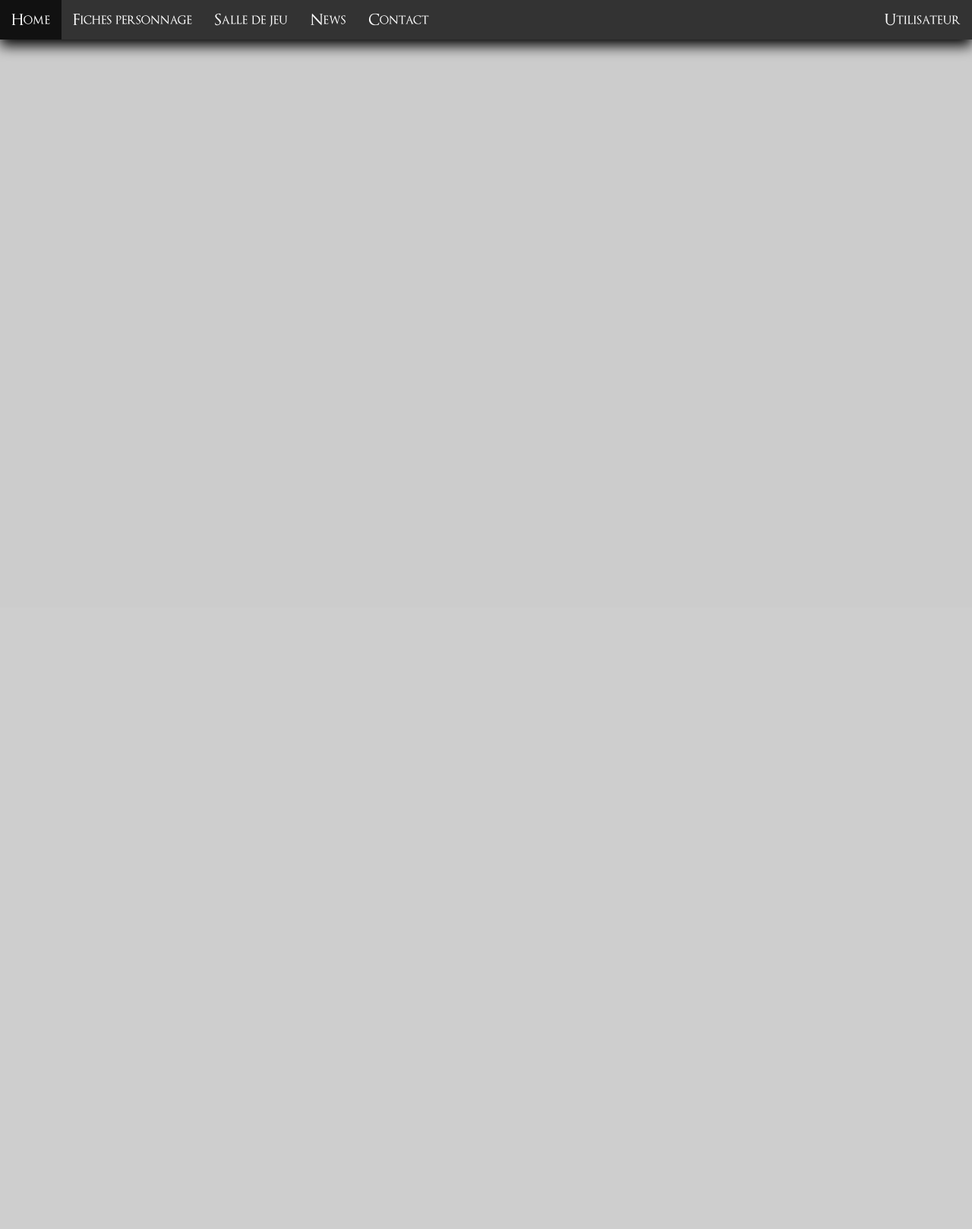
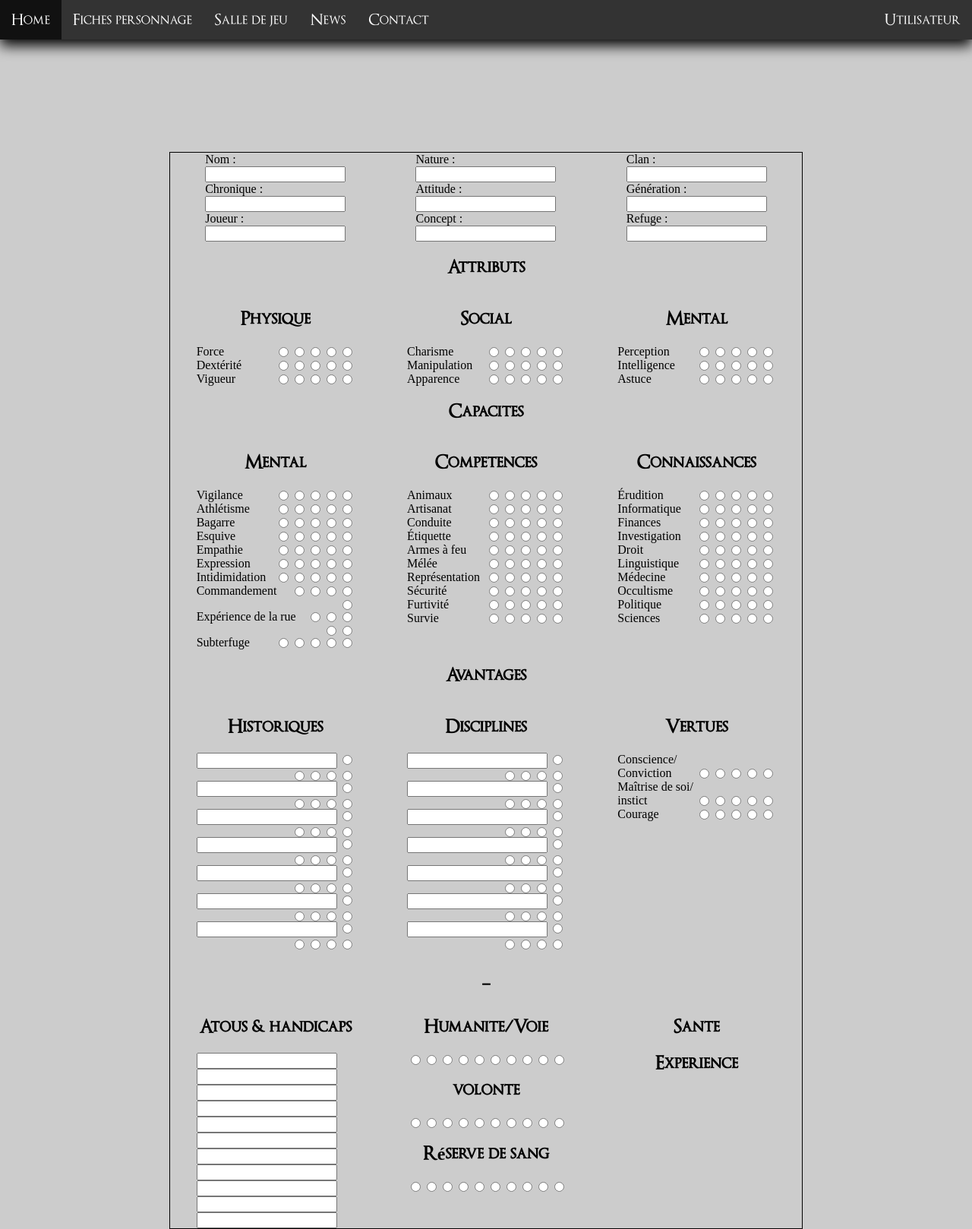
Before and after one commit to BINETsimon/test-repo, a PHP site: page /pages/Fiches/ficheP.html in a window 1280 px wide. Shown: the whole page at 76% size. Before the commit the page ends 74 px from the top, so only its background shows below. Run offline with PHP 8.4, Linux system fonts and the light colour scheme.

Commit message:
Site Vampire 4.0

```diff
--- a/Fiche personnages/css/main.css
+++ b/Fiche personnages/css/main.css
@@ -355,13 +355,15 @@ article li{
 
 /* inscriptions */
 
-.inscriptions{
+.fondformulaire{
     width: 100%;
     height: 100%;
 	color: #fff;
-	background: linear-gradient(-45deg, #EE7752, #E73C7E, #23A6D5, #23D5AB);
+	background: linear-gradient(-45deg, #205072, #329D9C, #36AA96, #4CAF50);
 	background-size: 400% 400%;
-	animation: fondu 15s ease infinite;
+    animation: fondu 15s ease infinite;
+    display: flex;
+    justify-content: center;
 }
 
 @keyframes fondu {
@@ -375,3 +377,84 @@ article li{
 		background-position: 0% 50%
 	}
 }
+
+.formulaire{
+    width: 40%;
+    margin-top: 12%;
+}
+
+.formulaire input, .formulaire h1, .formulaire form{
+    text-align: center;
+}
+
+
+.formulaire h1{
+    font-size: 300%;
+}
+
+.formulaire input{
+    padding: 10px;
+    margin-bottom: 25px;
+    font-size: 150%;
+    border-radius: 25px;
+    border: solid 1px #333;
+}
+
+.formulaire .submit{
+    border-radius: 0px;
+    background-color: #333;
+    color: #fff;
+    font-family: "Optimus";
+}
+
+.connexion{
+    display: block;
+}
+
+.inscriptions{
+    display: none;
+}
+
+.log{
+    position: absolute;
+    bottom: 15%;
+}
+
+/* fiches perso */
+
+.container{
+    margin: auto;
+    margin-top: 200px;
+    border: 1px solid black;
+}
+
+.zones{
+    display: flex;
+    justify-content: space-around;
+}
+
+.zones form{
+    display: flex;
+    flex-direction: column;
+}
+
+.container h1, .container h2{
+    text-align: center;
+}
+
+.attributs{
+    width: 25%;
+}
+
+.attributs input[type="radio"]{
+    float: right;
+}
+
+.humanite, .volonte, .sang{
+    display: flex;
+    justify-content: space-around;
+}
+
+.partie input[type="radio"]{
+    float: none;
+}
--- a/Fiche personnages/pages/Fiches/ficheP.html
+++ b/Fiche personnages/pages/Fiches/ficheP.html
@@ -4,7 +4,7 @@
     <meta charset="utf-8" />
     <meta http-equiv="X-UA-Compatible" content="IE=edge"/>
     <title>Vampire la mascarade</title>
-    <link rel="icon" href="media/icon.png"/>
+    <link rel="icon" href="../../media/icon.png"/>
     <meta name="description" content="Fiches personnages pour le jeu Vampire The Masquerade"/>
     <meta name="keywords" content="JDR, Fiche, personnage, Vampire, Masquerade"/>
     <meta name="author" content="S.B"/>
@@ -29,6 +29,181 @@
     </header>
 
     <main>
+        <article class="container">
+            <div class="zones">
+                <form action="ficheP.html" method="post">
+                    Nom : <input type='text' name='Nom'>
+                    Chronique : <input type='text' name='Chronique'>
+                    Joueur : <input type='text' name='Joueur'>
+                </form>
+                <form action="ficheP.html" method="post">
+                    Nature : <input type='text' name='Nature'>
+                    Attitude : <input type='text' name='Attitude'>
+                    Concept : <input type='text' name='Concept'>
+                </form>
+                <form action="ficheP.html" method="post">
+                    Clan : <input type='text' name='Clan'>
+                    Génération : <input type='text' name='Génération'>
+                    Refuge : <input type='text' name='Refuge'>
+                </form>
+            </div>
+            <h1>Attributs</h1>
+            <div class="zones">
+                <div class="attributs">
+                    <h2>Physique</h2>
+                    <form action="ficheP.html" method="post">
+                        <div>Force <input type="radio" name='1'><input type="radio" name='1'><input type="radio" name='1'><input type="radio" name='1'><input type="radio" name='1'> </div>
+                        <div>Dextérité <input type="radio" name='2'><input type="radio" name='2'><input type="radio" name='2'><input type="radio" name='2'><input type="radio" name='2'> </div>
+                        <div>Vigueur <input type="radio" name='3'><input type="radio" name='3'><input type="radio" name='3'><input type="radio" name='3'><input type="radio" name='3'> </div>
+                    </form>
+                </div>
+                <div class="attributs">
+                    <h2>Social</h2>
+                    <form action="ficheP.html" method="post">
+                        <div>Charisme <input type="radio" name='1'><input type="radio" name='1'><input type="radio" name='1'><input type="radio" name='1'><input type="radio" name='1'> </div>
+                        <div>Manipulation <input type="radio" name='2'><input type="radio" name='2'><input type="radio" name='2'><input type="radio" name='2'><input type="radio" name='2'> </div>
+                        <div>Apparence <input type="radio" name='3'><input type="radio" name='3'><input type="radio" name='3'><input type="radio" name='3'><input type="radio" name='3'> </div>
+                    </form>
+                </div>
+                <div class="attributs">
+                    <h2>Mental</h2>
+                    <form action="ficheP.html" method="post">
+                        <div>Perception <input type="radio" name='1'><input type="radio" name='1'><input type="radio" name='1'><input type="radio" name='1'><input type="radio" name='1'> </div>
+                        <div>Intelligence <input type="radio" name='2'><input type="radio" name='2'><input type="radio" name='2'><input type="radio" name='2'><input type="radio" name='2'> </div>
+                        <div>Astuce <input type="radio" name='3'><input type="radio" name='3'><input type="radio" name='3'><input type="radio" name='3'><input type="radio" name='3'> </div>
+                    </form>
+                </div>
+            </div>
+            <h1>Capacites</h1>
+            <div class="zones">
+                <div class="attributs">
+                    <h2>Mental</h2>
+                    <form action="ficheP.html" method="post">
+                        <div>Vigilance <input type="radio" name='1'><input type="radio" name='1'><input type="radio" name='1'><input type="radio" name='1'><input type="radio" name='1'> </div>
+                        <div>Athlétisme <input type="radio" name='2'><input type="radio" name='2'><input type="radio" name='2'><input type="radio" name='2'><input type="radio" name='2'> </div>
+                        <div>Bagarre <input type="radio" name='3'><input type="radio" name='3'><input type="radio" name='3'><input type="radio" name='3'><input type="radio" name='3'> </div>
+                        <div>Esquive <input type="radio" name='4'><input type="radio" name='4'><input type="radio" name='4'><input type="radio" name='4'><input type="radio" name='4'> </div>
+                        <div>Empathie <input type="radio" name='5'><input type="radio" name='5'><input type="radio" name='5'><input type="radio" name='5'><input type="radio" name='5'> </div>
+                        <div>Expression <input type="radio" name='6'><input type="radio" name='6'><input type="radio" name='6'><input type="radio" name='6'><input type="radio" name='6'> </div>
+                        <div>Intidimidation <input type="radio" name='7'><input type="radio" name='7'><input type="radio" name='7'><input type="radio" name='7'><input type="radio" name='7'> </div>
+                        <div>Commandement <input type="radio" name='8'><input type="radio" name='8'><input type="radio" name='8'><input type="radio" name='8'><input type="radio" name='8'> </div>
+                        <div>Expérience de la rue <input type="radio" name='9'><input type="radio" name='9'><input type="radio" name='9'><input type="radio" name='9'><input type="radio" name='9'> </div>
+                        <div>Subterfuge <input type="radio" name='10'><input type="radio" name='10'><input type="radio" name='10'><input type="radio" name='10'><input type="radio" name='10'> </div>
+                    </form>
+                </div>
+                <div class="attributs">
+                    <h2>Competences</h2>
+                    <form action="ficheP.html" method="post">
+                        <div>Animaux <input type="radio" name='1'><input type="radio" name='1'><input type="radio" name='1'><input type="radio" name='1'><input type="radio" name='1'> </div>
+                        <div>Artisanat <input type="radio" name='2'><input type="radio" name='2'><input type="radio" name='2'><input type="radio" name='2'><input type="radio" name='2'> </div>
+                        <div>Conduite <input type="radio" name='3'><input type="radio" name='3'><input type="radio" name='3'><input type="radio" name='3'><input type="radio" name='3'> </div>
+                        <div>Étiquette <input type="radio" name='4'><input type="radio" name='4'><input type="radio" name='4'><input type="radio" name='4'><input type="radio" name='4'> </div>
+                        <div>Armes à feu <input type="radio" name='5'><input type="radio" name='5'><input type="radio" name='5'><input type="radio" name='5'><input type="radio" name='5'> </div>
+                        <div>Mélée <input type="radio" name='6'><input type="radio" name='6'><input type="radio" name='6'><input type="radio" name='6'><input type="radio" name='6'> </div>
+                        <div>Représentation <input type="radio" name='7'><input type="radio" name='7'><input type="radio" name='7'><input type="radio" name='7'><input type="radio" name='7'> </div>
+                        <div>Sécurité <input type="radio" name='8'><input type="radio" name='8'><input type="radio" name='8'><input type="radio" name='8'><input type="radio" name='8'> </div>
+                        <div>Furtivité <input type="radio" name='9'><input type="radio" name='9'><input type="radio" name='9'><input type="radio" name='9'><input type="radio" name='9'> </div>
+                        <div>Survie <input type="radio" name='10'><input type="radio" name='10'><input type="radio" name='10'><input type="radio" name='10'><input type="radio" name='10'> </div>
+                    </form>
+                </div>
+                <div class="attributs">
+                    <h2>Connaissances</h2>
+                    <form action="ficheP.html" method="post">
+                        <div>Érudition <input type="radio" name='1'><input type="radio" name='1'><input type="radio" name='1'><input type="radio" name='1'><input type="radio" name='1'> </div>
+                        <div>Informatique <input type="radio" name='2'><input type="radio" name='2'><input type="radio" name='2'><input type="radio" name='2'><input type="radio" name='2'> </div>
+                        <div>Finances <input type="radio" name='3'><input type="radio" name='3'><input type="radio" name='3'><input type="radio" name='3'><input type="radio" name='3'> </div>
+                        <div>Investigation <input type="radio" name='4'><input type="radio" name='4'><input type="radio" name='4'><input type="radio" name='4'><input type="radio" name='4'> </div>
+                        <div>Droit <input type="radio" name='5'><input type="radio" name='5'><input type="radio" name='5'><input type="radio" name='5'><input type="radio" name='5'> </div>
+                        <div>Linguistique <input type="radio" name='6'><input type="radio" name='6'><input type="radio" name='6'><input type="radio" name='6'><input type="radio" name='6'> </div>
+                        <div>Médecine <input type="radio" name='7'><input type="radio" name='7'><input type="radio" name='7'><input type="radio" name='7'><input type="radio" name='7'> </div>
+                        <div>Occultisme <input type="radio" name='8'><input type="radio" name='8'><input type="radio" name='8'><input type="radio" name='8'><input type="radio" name='8'> </div>
+                        <div>Politique <input type="radio" name='9'><input type="radio" name='9'><input type="radio" name='9'><input type="radio" name='9'><input type="radio" name='9'> </div>
+                        <div>Sciences <input type="radio" name='10'><input type="radio" name='10'><input type="radio" name='10'><input type="radio" name='10'><input type="radio" name='10'> </div>
+                    </form>
+                </div>
+            </div>
+            <h1>Avantages</h1>
+            <div class="zones">
+                <div class="attributs">
+                    <h2>Historiques</h2>
+                    <form action="ficheP.html" method="post">
+                        <div><input type='text' name='historique1' class="txt"><input type="radio" name='1'><input type="radio" name='1'><input type="radio" name='1'><input type="radio" name='1'><input type="radio" name='1'> </div>
+                        <div><input type='text' name='historique2' class="txt"><input type="radio" name='2'><input type="radio" name='2'><input type="radio" name='2'><input type="radio" name='2'><input type="radio" name='2'> </div>
+                        <div><input type='text' name='historique3' class="txt"><input type="radio" name='3'><input type="radio" name='3'><input type="radio" name='3'><input type="radio" name='3'><input type="radio" name='3'> </div>
+                        <div><input type='text' name='historique4' class="txt"><input type="radio" name='4'><input type="radio" name='4'><input type="radio" name='4'><input type="radio" name='4'><input type="radio" name='4'> </div>
+                        <div><input type='text' name='historique5' class="txt"><input type="radio" name='5'><input type="radio" name='5'><input type="radio" name='5'><input type="radio" name='5'><input type="radio" name='5'> </div>
+                        <div><input type='text' name='historique6' class="txt"><input type="radio" name='6'><input type="radio" name='6'><input type="radio" name='6'><input type="radio" name='6'><input type="radio" name='6'> </div>
+                        <div><input type='text' name='historique7' class="txt"><input type="radio" name='7'><input type="radio" name='7'><input type="radio" name='7'><input type="radio" name='7'><input type="radio" name='7'> </div>
+                    </form>
+                </div>
+                <div class="attributs">
+                    <h2>Disciplines</h2>
+                    <form action="ficheP.html" method="post">
+                        <div><input type='text' name='Disciplines1' class="txt"><input type="radio" name='1'><input type="radio" name='1'><input type="radio" name='1'><input type="radio" name='1'><input type="radio" name='1'> </div>
+                        <div><input type='text' name='Disciplines2' class="txt"><input type="radio" name='2'><input type="radio" name='2'><input type="radio" name='2'><input type="radio" name='2'><input type="radio" name='2'> </div>
+                        <div><input type='text' name='Disciplines3' class="txt"><input type="radio" name='3'><input type="radio" name='3'><input type="radio" name='3'><input type="radio" name='3'><input type="radio" name='3'> </div>
+                        <div><input type='text' name='Disciplines4' class="txt"><input type="radio" name='4'><input type="radio" name='4'><input type="radio" name='4'><input type="radio" name='4'><input type="radio" name='4'> </div>
+                        <div><input type='text' name='Disciplines5' class="txt"><input type="radio" name='5'><input type="radio" name='5'><input type="radio" name='5'><input type="radio" name='5'><input type="radio" name='5'> </div>
+                        <div><input type='text' name='Disciplines6' class="txt"><input type="radio" name='6'><input type="radio" name='6'><input type="radio" name='6'><input type="radio" name='6'><input type="radio" name='6'> </div>
+                        <div><input type='text' name='Disciplines7' class="txt"><input type="radio" name='7'><input type="radio" name='7'><input type="radio" name='7'><input type="radio" name='7'><input type="radio" name='7'> </div>
+                    </form>
+                </div>
+                <div class="attributs">
+                    <h2>Vertues</h2>
+                    <form action="ficheP.html" method="post">
+                        <div>Conscience/</br>Conviction<input type="radio" name='1'><input type="radio" name='1'><input type="radio" name='1'><input type="radio" name='1'><input type="radio" name='1'> </div>
+                        <div>Maîtrise de soi/</br>instict<input type="radio" name='2'><input type="radio" name='2'><input type="radio" name='2'><input type="radio" name='2'><input type="radio" name='2'> </div>
+                        <div>Courage<input type="radio" name='3'><input type="radio" name='3'><input type="radio" name='3'><input type="radio" name='3'><input type="radio" name='3'> </div>
+                </div>
+            </div>
+            <h1>_</h1>
+            <div class="zones">
+                <div class="attributs">
+                    <h2>Atous & handicaps</h2>
+                    <form action="ficheP.html" method="post" class="atouts">
+                        <input type='text' name='bonus1' class="txt">
+                        <input type='text' name='bonus2' class="txt">
+                        <input type='text' name='bonus3' class="txt">
+                        <input type='text' name='bonus4' class="txt">
+                        <input type='text' name='bonus5' class="txt">
+                        <input type='text' name='bonus6' class="txt">
+                        <input type='text' name='bonus7' class="txt">
+                        <input type='text' name='bonus8' class="txt">
+                        <input type='text' name='bonus9' class="txt">
+                        <input type='text' name='bonus10' class="txt">
+                        <input type='text' name='bonus11' class="txt">
+                    </form>
+                </div>
+                <div class="attributs">
+                    <div class="partie">
+                        <h2>Humanite/Voie</h2>
+                        <div class="humanite">
+                            <input type="radio" name='1'><input type="radio" name='1'><input type="radio" name='1'><input type="radio" name='1'><input type="radio" name='1'><input type="radio" name='1'><input type="radio" name='1'><input type="radio" name='1'><input type="radio" name='1'><input type="radio" name='1'>
+                        </div>
+                    </div>
+                    <div class="partie">
+                        <h2>volonte</h2>
+                        <div class="volonte">
+                            <input type="radio" name='2'><input type="radio" name='2'><input type="radio" name='2'><input type="radio" name='2'><input type="radio" name='2'><input type="radio" name='2'><input type="radio" name='2'><input type="radio" name='2'><input type="radio" name='2'><input type="radio" name='2'>
+                        </div>
+                    </div>
+                    <div class="partie">
+                        <h2>Réserve de sang</h2>
+                        <div class="humanite">
+                            <input type="radio" name='3'><input type="radio" name='3'><input type="radio" name='3'><input type="radio" name='3'><input type="radio" name='3'><input type="radio" name='3'><input type="radio" name='3'><input type="radio" name='3'><input type="radio" name='3'><input type="radio" name='3'>
+                        </div>
+                    </div>
+                </div>
+                <div class="attributs">
+                    <div class="partie">
+                        <h2>Sante</h2>
+                    </div>
+                    <div class="partie">
+                        <h2>Experience</h2>
+                    </div>
+                </div>
+            </div>
+        </div>
     </main>
 </body>
 </html>
```
Also changed, not shown: Fiche personnages/css/fiches.css (+12 -0 lines), Fiche personnages/pages/inscription.html (+25 -3 lines), Fiche personnages/media/FondFiche.png (deleted), Fiche personnages/media/trait.png (deleted).
